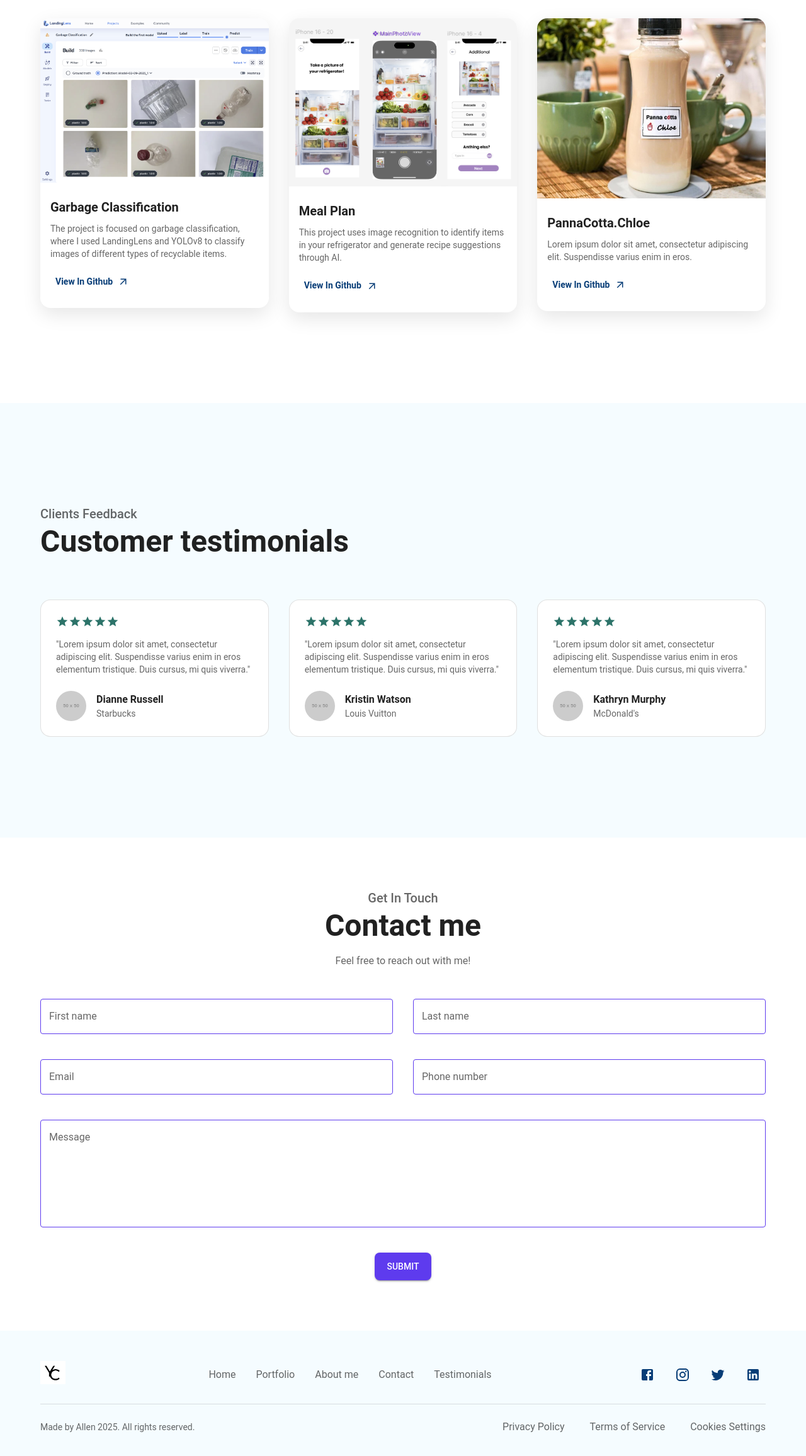
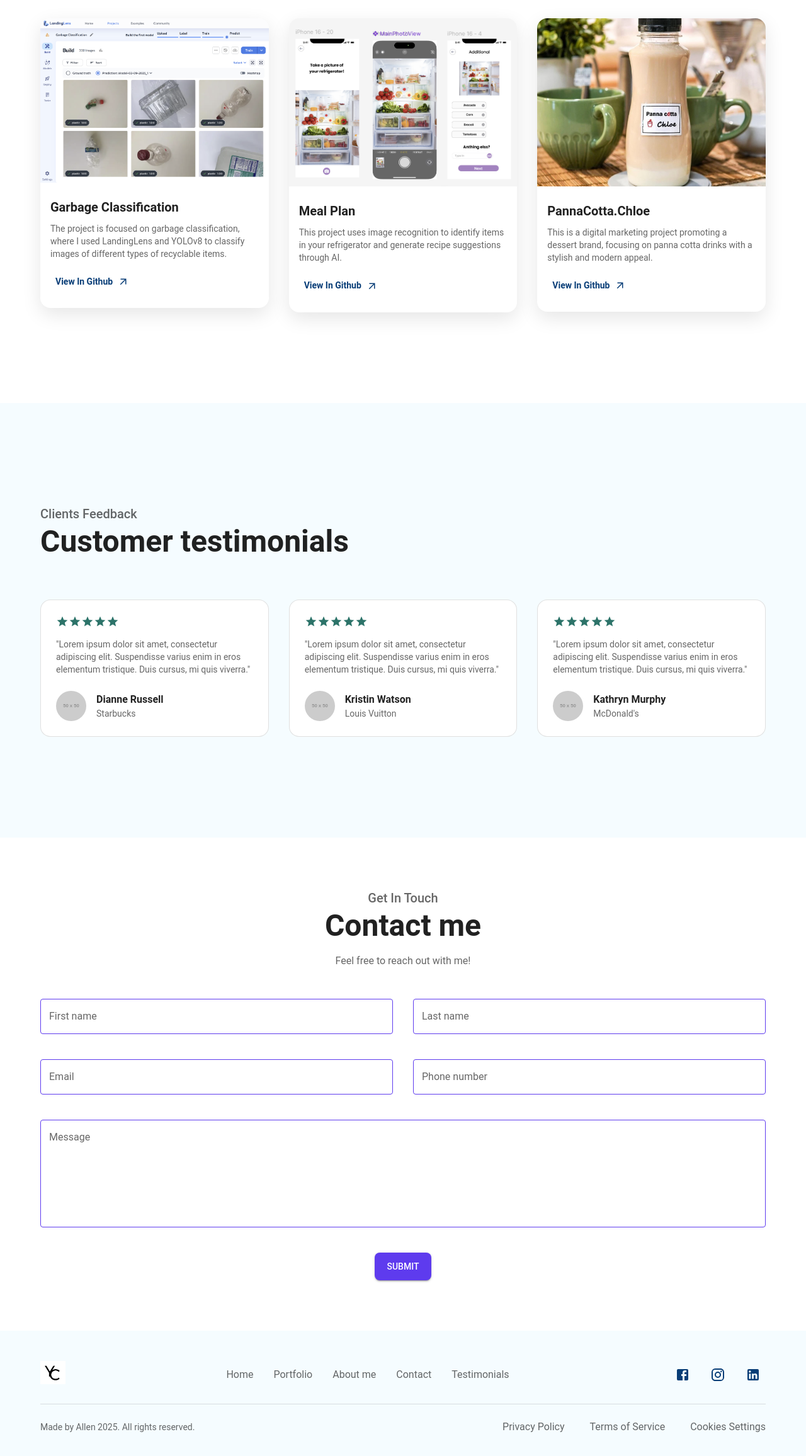
Before and after one commit to formosachiang/my-website, a React (Create React App) app: page / in a window 1280 px wide. Shown: the part 1942-4254 px from the top of the page at 63% size. Built offline with nearby package versions, Linux system fonts and the light colour scheme.

Commit message:
Revise project detail

```diff
--- a/src/components/Footer.jsx
+++ b/src/components/Footer.jsx
@@ -3,7 +3,6 @@ import { Box, Container, Grid, Typography, Link, IconButton } from "@mui/materia
 import { useTheme } from "@mui/material/styles";
 import FacebookIcon from "@mui/icons-material/Facebook";
 import InstagramIcon from "@mui/icons-material/Instagram";
-import TwitterIcon from "@mui/icons-material/Twitter";
 import LinkedInIcon from "@mui/icons-material/LinkedIn";
 import logo from "../assets/logo.png"; // Import the logo image
 
@@ -71,11 +70,6 @@ const Footer = () => {
               </Grid>
               <Grid item>
                 <IconButton href="#" color="primary">
-                  <TwitterIcon />
-                </IconButton>
-              </Grid>
-              <Grid item>
-                <IconButton href="#" color="primary">
                   <LinkedInIcon />
                 </IconButton>
               </Grid>
--- a/src/components/ProjectsSection.jsx
+++ b/src/components/ProjectsSection.jsx
@@ -22,7 +22,7 @@ const projects = [
   },
   {
     title: "PannaCotta.Chloe",
-    description: "Lorem ipsum dolor sit amet, consectetur adipiscing elit. Suspendisse varius enim in eros.",
+    description: "This is a digital marketing project promoting a dessert brand, focusing on panna cotta drinks with a stylish and modern appeal.",
     image: PortfolioImage3,
     link: "https://github.com/formosachiang/PannaCotta.Chloe",
   },
```
Also changed, not shown: src/assets/portfolio3.jpg.
